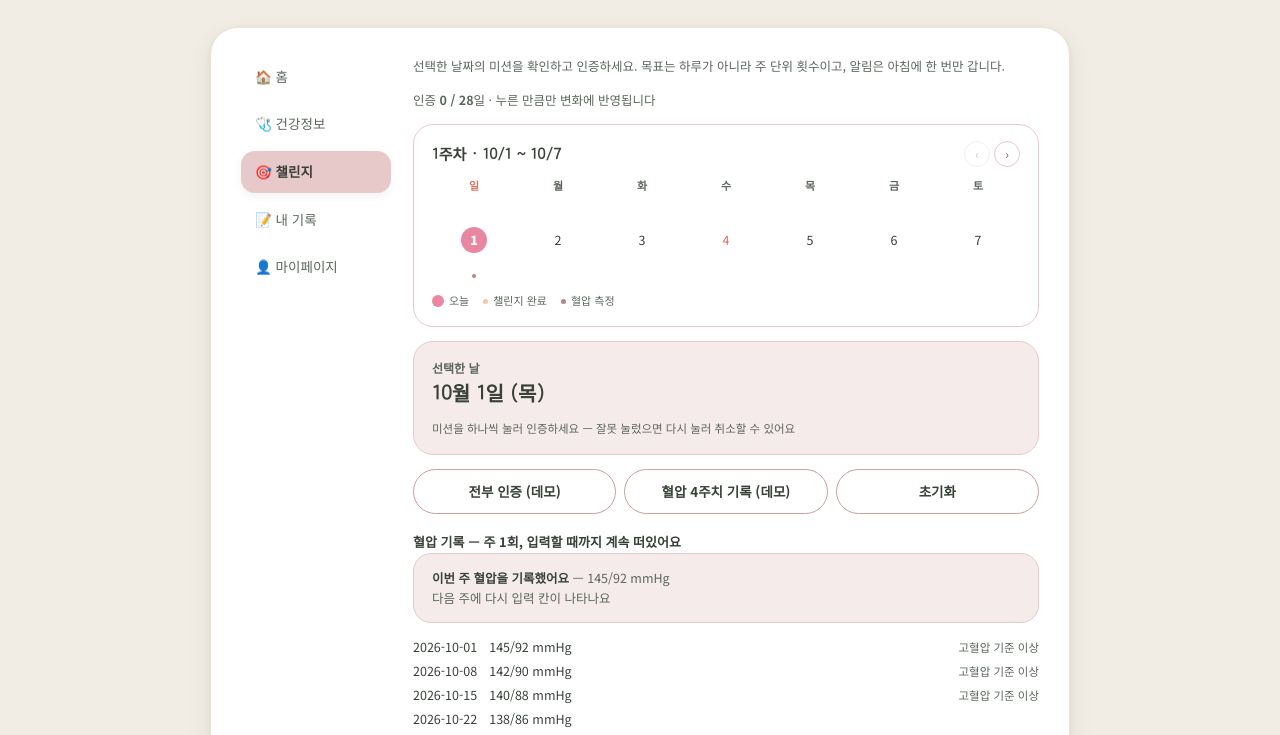
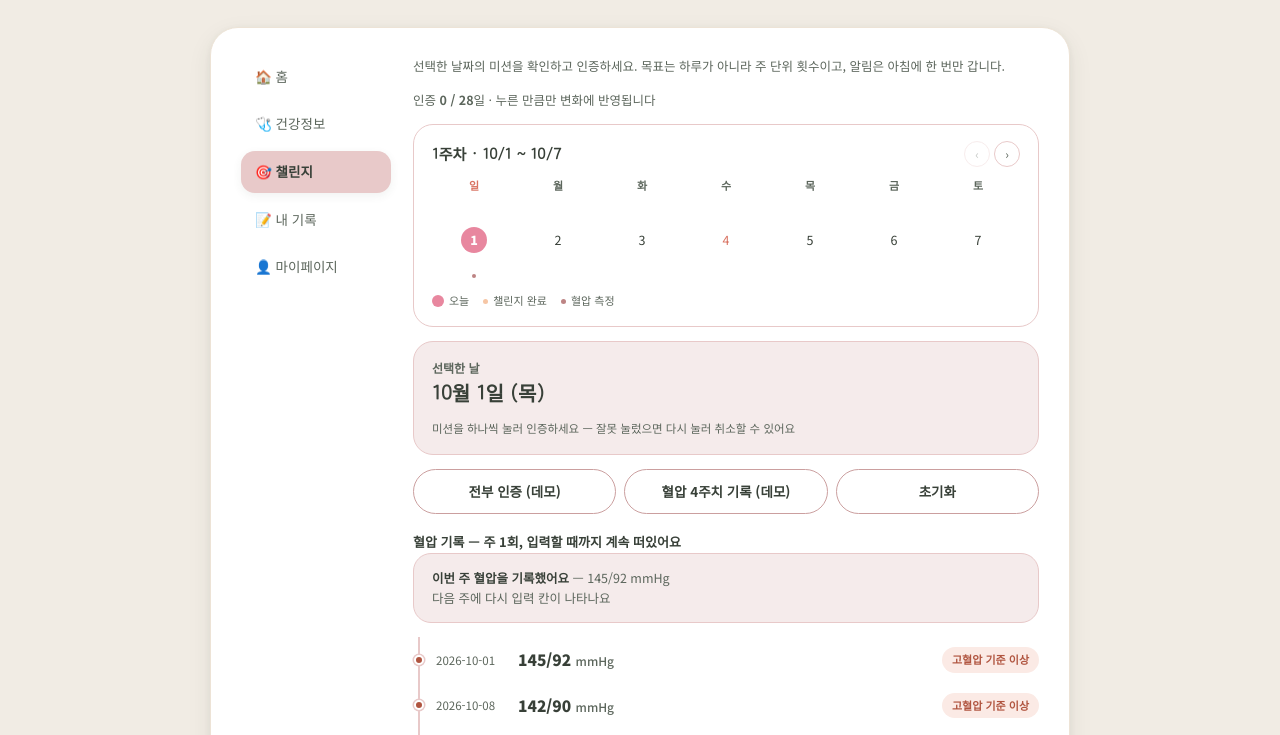
Before and after one commit to AI-HealthCare-06/AH_06_03, a plain HTML site: page frontend/challenge-progress.html in a window 1280 px wide. Both pictures are taken after a click on the button "혈압 4주치 기록 (데모)". Shown: the part 61-796 px from the top of the page. Drawn offline with Linux system fonts and the light colour scheme.

Commit message:
style: 혈압 기록 리스트를 타임라인 형태로 — 기록이 쌓이는 느낌
평범한 표 형태 대신 점+연결선으로 이어지는 타임라인, 정상/고혈압 기준 이상을
색 배지로 구분. 와이어프레임엔 이 리스트 자체가 없어서(입력폼만 표시) 동기화 생략.

Co-Authored-By: Claude Sonnet 5 <noreply@anthropic.com>

```diff
--- a/frontend/challenge-progress.html
+++ b/frontend/challenge-progress.html
@@ -45,7 +45,16 @@
   .mission.done .mark{background:var(--petal2); border-color:var(--petal2)}
   .mission.done{color:var(--muted); text-decoration:line-through}
 
-  .bplog{display:grid; grid-template-columns:auto 1fr auto; gap:4px 12px; font-size:12.5px; align-items:center}
+  .bplog{display:flex; flex-direction:column}
+  .bplog-row{display:flex; align-items:center; gap:10px; padding:10px 0 10px 16px; border-left:2px solid var(--sage-light); margin-left:5px; position:relative}
+  .bplog-row:last-child{border-left-color:transparent}
+  .bplog-row .bp-dot{position:absolute; left:-6px; top:50%; transform:translateY(-50%); width:10px; height:10px; border-radius:999px; border:2px solid #fff; box-shadow:0 0 0 1.5px var(--sage-light)}
+  .bplog-row .bp-date{font-size:11.5px; color:var(--muted); width:72px; flex:none}
+  .bplog-row .bp-val{font-size:15.5px; font-weight:800; flex:1}
+  .bplog-row .bp-val .unit{font-weight:500; color:var(--muted); font-size:12px}
+  .bp-badge{font-size:11px; font-weight:700; padding:4px 10px; border-radius:999px; flex:none; white-space:nowrap}
+  .bp-badge.ok{background:var(--ok-soft); color:var(--ok)}
+  .bp-badge.high{background:var(--risk-soft); color:var(--risk)}
   .inline{display:flex; gap:8px; align-items:flex-end}
   .inline .field{flex:1}
   .inline button{width:auto; padding:10px 20px}
@@ -168,9 +177,15 @@ function bpSectionHtml() {
 }
 
 function renderBpLog() {
-  document.getElementById('bp-log').innerHTML = progress.bpLog.map(l =>
-    `<span class="num">${l.date || l.w + '주차'}</span><span class="num">${l.sys}/${l.dia} mmHg</span><span class="hint">${l.sys >= 140 ? '고혈압 기준 이상' : ''}</span>`
-  ).join('');
+  document.getElementById('bp-log').innerHTML = progress.bpLog.map(l => {
+    const high = l.sys >= 140;
+    return `<div class="bplog-row">
+      <span class="bp-dot" style="background:${high ? 'var(--risk)' : 'var(--ok)'}"></span>
+      <span class="bp-date">${l.date || l.w + '주차'}</span>
+      <span class="bp-val">${l.sys}/${l.dia} <span class="unit">mmHg</span></span>
+      <span class="bp-badge ${high ? 'high' : 'ok'}">${high ? '고혈압 기준 이상' : '정상 범위'}</span>
+    </div>`;
+  }).join('');
 }
 
 function wireEvents() {
```
